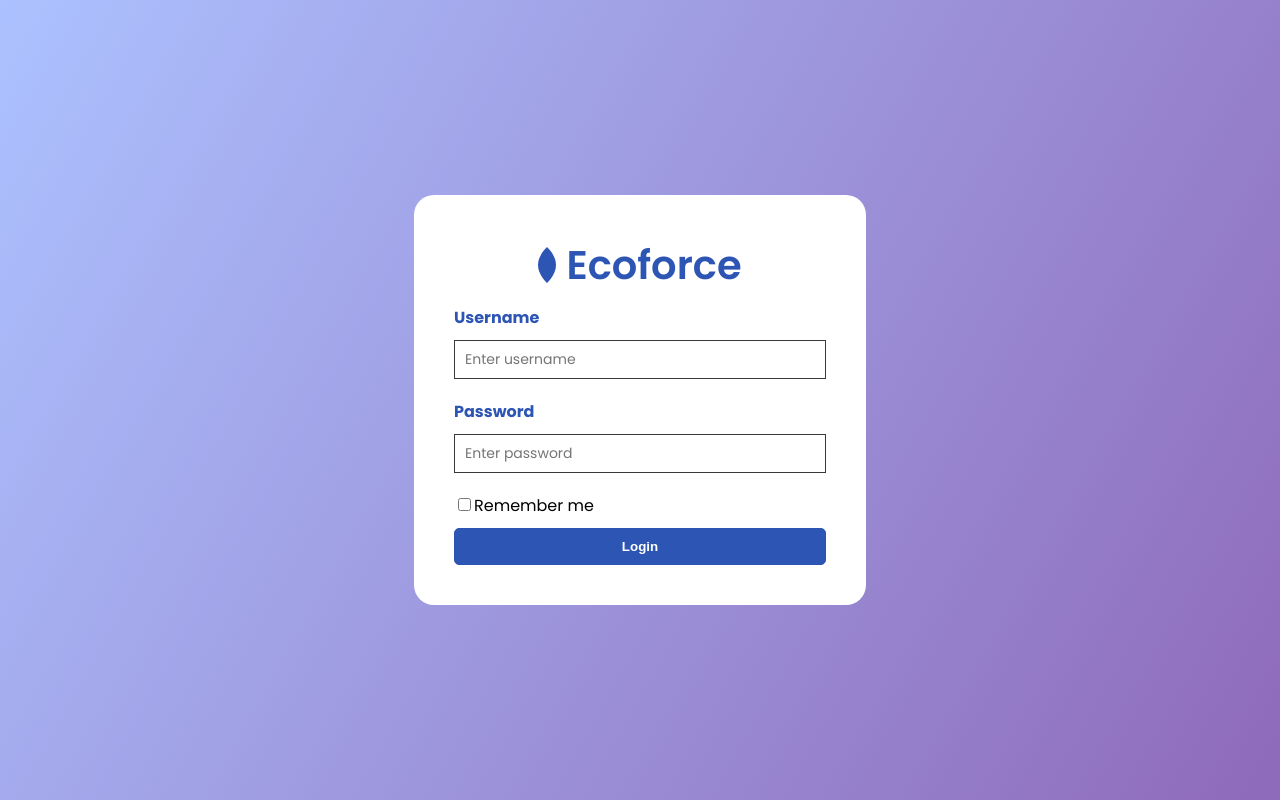
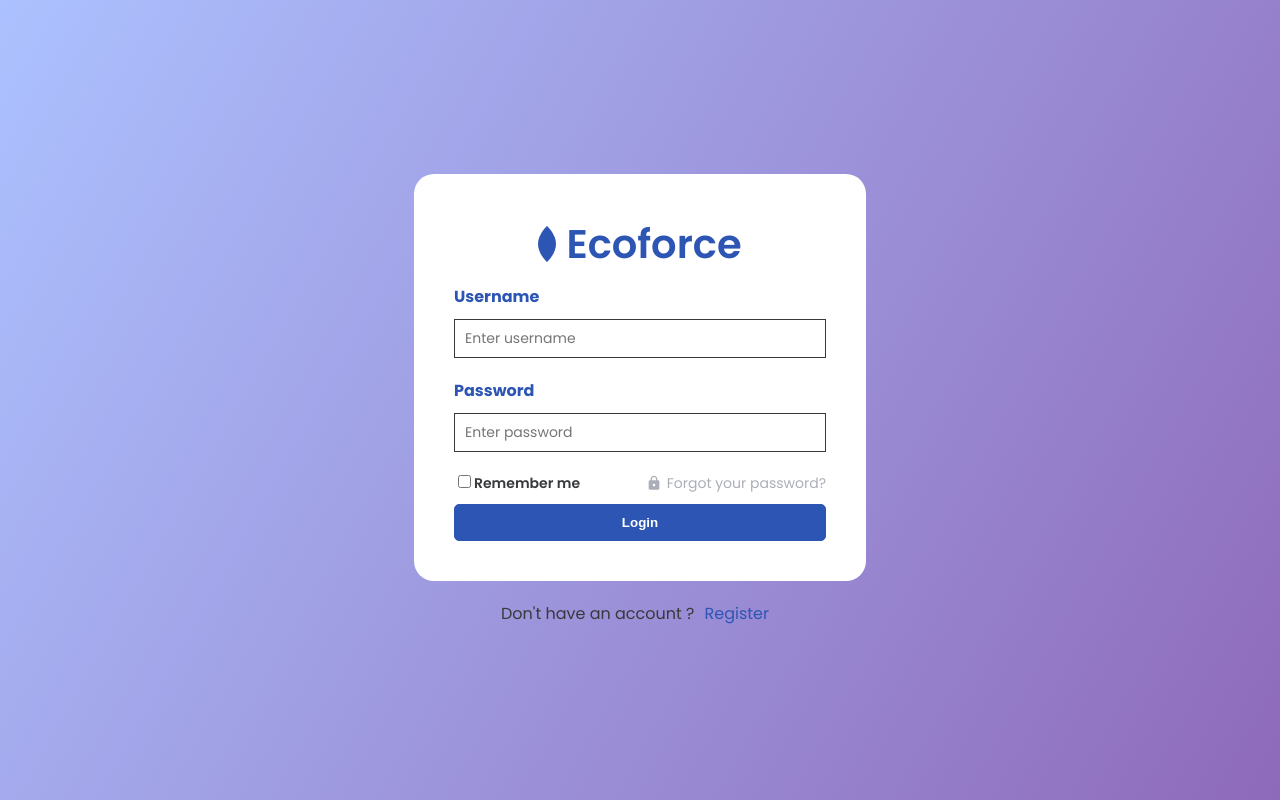
Before and after one commit to prableen14/Business-1-Alchimetis, a React (Create React App) app: page / in a window 1280 px wide. Built offline with nearby package versions, Linux system fonts and the light colour scheme.

Commit message:
login design completion

```diff
--- a/package.json
+++ b/package.json
@@ -3,6 +3,10 @@
   "version": "0.1.0",
   "private": true,
   "dependencies": {
+    "@emotion/react": "^11.11.1",
+    "@emotion/styled": "^11.11.0",
+    "@mui/icons-material": "^5.14.15",
+    "@mui/material": "^5.14.15",
     "@testing-library/jest-dom": "^5.17.0",
     "@testing-library/react": "^13.4.0",
     "@testing-library/user-event": "^13.5.0",
--- a/src/atoms/Button/button.js
+++ b/src/atoms/Button/button.js
@@ -5,7 +5,11 @@ import "./style.scss";
 const ButtonComp = (props) => {
   return (
     <div className='buttonComp'>
-      <Button size='lg' variant={props?.variant || "primary"}>
+      <Button
+        size='lg'
+        variant={props?.variant || "primary"}
+        onClick={props?.onClick}
+      >
         {props?.text}
       </Button>
     </div>
--- a/src/components/Login/login.js
+++ b/src/components/Login/login.js
@@ -1,10 +1,24 @@
-import React from "react";
+import React, { useState } from "react";
 import "./style.scss";
 import { Title, Textbox, Button } from "../../atoms";
 import Form from "react-bootstrap/Form";
 import LeafBlue from "../../assets/images/companyLeafBlue.svg";
+import LockIcon from "@mui/icons-material/Lock";
+import { useNavigate } from "react-router-dom";
 
 const Login = (props) => {
+  const [username, setUsername] = useState(null);
+  const [password, setPassword] = useState(null);
+
+  const navigate = useNavigate();
+
+  const handleLogin = () => {
+    if (username && password) {
+      navigate("dashboard");
+    } else {
+    }
+  };
+
   return (
     <div className='Login-Page'>
       <div className='Login-Page-box'>
@@ -17,14 +31,17 @@ const Login = (props) => {
             placeholder={"Enter username"}
             label='Username'
             name='username'
+            onChange={(e) => setUsername(e?.target?.value)}
           />
           <Textbox
             placeholder={"Enter password"}
             label='Password'
             type='password'
             name='password'
+            onChange={(e) => setPassword(e?.target?.value)}
           />
         </div>
+        <div className='login-terms-forgot'>
           <div className='login-terms'>
             <Form.Check
               type={"checkbox"}
@@ -33,9 +50,18 @@ const Login = (props) => {
             />
             <span>Remember me</span>
           </div>
-        <a href='/dashboard'>
-          <Button text='Login' />
-        </a>
+          <div className='forgot-password-link'>
+            <LockIcon />{" "}
+            <span onClick={() => navigate("/forgot-password")}>
+              Forgot your password?
+            </span>
+          </div>
+        </div>
+        <Button text='Login' onClick={handleLogin} />
+      </div>
+      <div className='Login-Page-have-acc'>
+        Don't have an account ?{" "}
+        <div onClick={() => navigate("/register")}>Register</div>
       </div>
     </div>
   );
--- a/src/components/Login/register.js
+++ b/src/components/Login/register.js
@@ -2,16 +2,15 @@ import React from "react";
 import "./style.scss";
 import { Title, Textbox, Button } from "../../atoms";
 import LeafBlue from "../../assets/images/companyLeafBlue.svg";
-import Form from 'react-bootstrap/Form';
+import Form from "react-bootstrap/Form";
 import { useNavigate } from "react-router-dom";
 
 const Register = (props) => {
-
   const navigate = useNavigate();
 
-    function handleClick() {
+  const handleClick = () => {
     navigate("/login");
-    }
+  };
   return (
     <div className='Login-Page'>
       <div className='Login-Page-box'>
@@ -23,20 +22,20 @@ const Register = (props) => {
           <Textbox placeholder={"Enter username"} label='Username' />
           <Textbox placeholder={"Enter email"} label='Email' />
           <Textbox placeholder={"Enter password"} label='Password' />
-                    <div className="login-terms">
+          <div className='login-terms'>
             <Form.Check
-                            type={'checkbox'}
+              type={"checkbox"}
               id={`default-checkbox`}
-                            className="term-checkbox"
+              className='term-checkbox'
             />
-                        <span>I accept <a href="www.google.com">Terms and Condititions</a></span>
+            <span>
+              I accept <a href='www.google.com'>Terms and Condititions</a>
+            </span>
           </div>
         </div>
-                <div>
         <Button text='Register' />
       </div>
-            </div>
-            <div className="Login-Page-have-acc">
+      <div className='Login-Page-have-acc'>
         Already have an account ? <div onClick={handleClick}>Login</div>
       </div>
     </div>
--- a/src/components/Login/style.scss
+++ b/src/components/Login/style.scss
@@ -27,16 +27,38 @@
     .btn {
       width: 100%;
     }
-
+    .login-terms-forgot {
+      display: flex;
+      justify-content: space-between;
+    }
     .login-terms {
       display: flex;
       margin: 10px 0;
+      font-weight: $bold-6;
+      font-size: 14px;
+      align-items: center;
+      justify-content: flex-start;
+      color: $primary-grey;
+    }
+    .forgot-password-link {
+      color: $secondary-grey;
+      font-size: 14px;
+      display: flex;
+      align-items: center;
+      font-weight: $bold-4;
+      cursor: pointer;
+      svg {
+        font-size: 16px;
+        margin-right: 5px;
+      }
     }
   }
 
   &-have-acc {
     display: flex;
     margin-top: 20px;
+    font-size: 16px;
+    color: $primary-grey;
 
     div {
       margin: 0 10px;
```
Also changed, not shown: 1 other file (tests, documents, lock files or other folders). Lines whose indentation alone changed are shown as unchanged.
